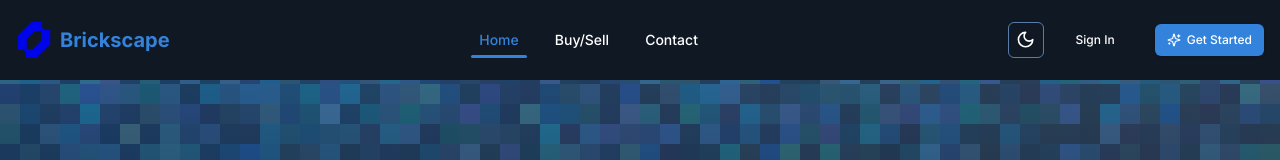
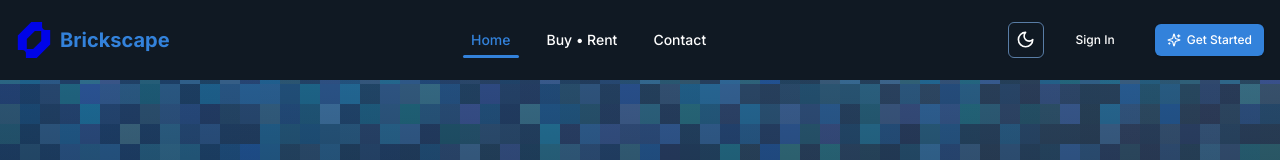
Before and after one commit to khanahmed22/brickscape, a Next.js app: page / in a window 1280 px wide. Shown: the top 160 px of the page. Built offline with nearby package versions, Linux system fonts and the light colour scheme; no server answers; the database is empty.

Commit message:
Update Navbar.jsx

```diff
--- a/src/components/Navbar.jsx
+++ b/src/components/Navbar.jsx
@@ -75,7 +75,7 @@ export default function Navbar() {
 
 
           <NavLink href="/propertySearch" active={isActive("/propertySearch")}>
-            Buy/Sell
+            Buy • Rent
           </NavLink>
 
 
```
